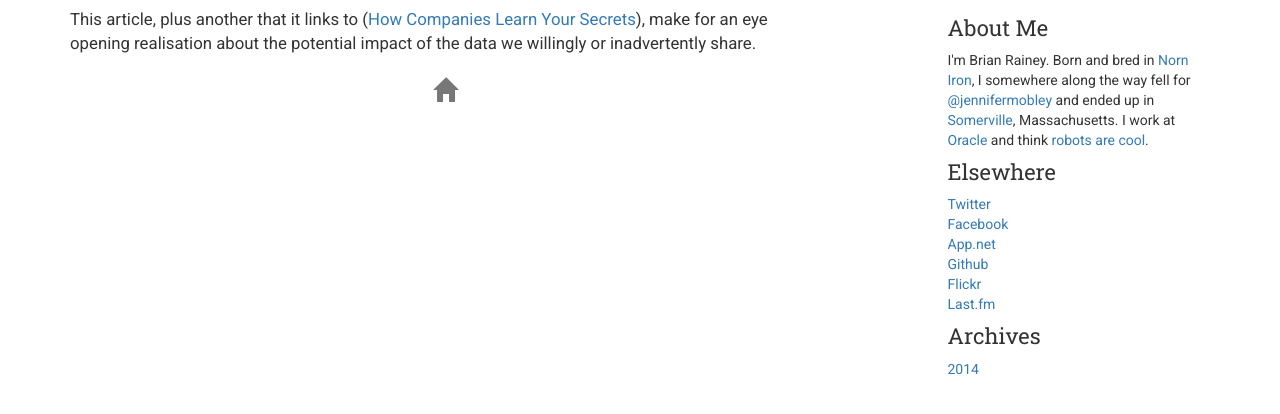
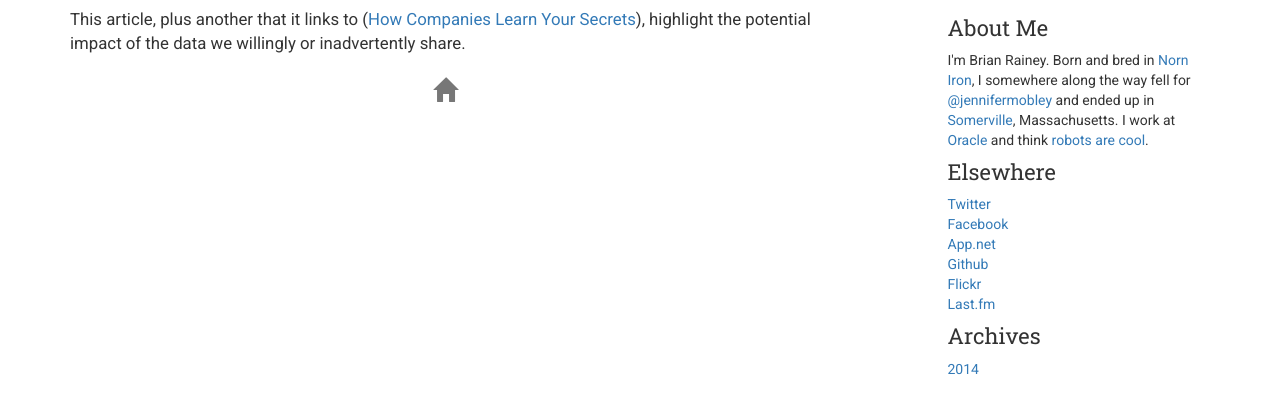
Before and after one commit to brianrainey/brianrainey.github.com, a Jekyll site: the page built from _posts/2014-05-18-hiding-from-big-data.md, in a window 1280 px wide, cut to the strip 224-638 px from the top of the page. Built offline with Jekyll 4.4.1, drawn with Linux system fonts in a browser that asks for light colours; nearby versions of some CDN libraries.

Commit message:
Tweak wording

```diff
--- a/_posts/2014-05-18-hiding-from-big-data.md
+++ b/_posts/2014-05-18-hiding-from-big-data.md
@@ -12,5 +12,5 @@ data](http://thinkprogress.org/culture/2014/04/29/3432050/can-you-hide-from-big-
 
 This article, plus another that it links to ([How Companies Learn Your
 Secrets](http://www.nytimes.com/2012/02/19/magazine/shopping-habits.html?pagewanted=all&_r=0)),
-make for an eye opening realisation about the potential impact of the
-data we willingly or inadvertently share.
+highlight the potential impact of the data we willingly or
+inadvertently share.
```
Also changed, not shown: _posts/2014-05-18-online-audience.md (+1 -1 lines).
